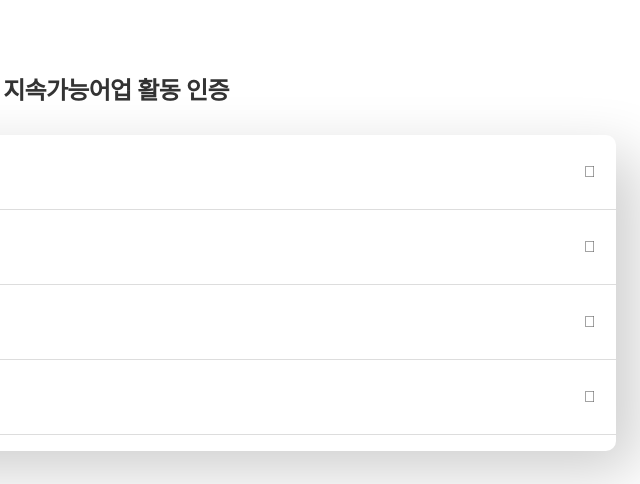
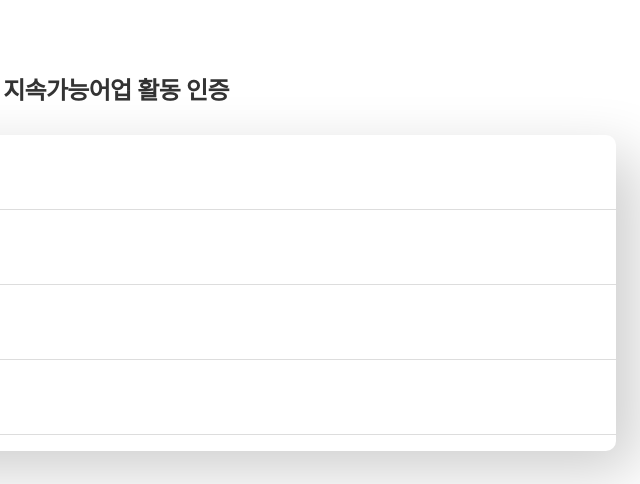
Before and after one commit to EUNAH-CHO/SILLAHP, a plain HTML site: page 2_5_Activity.html in a window 1280 px wide. Shown: the part 1740-2224 px from the top of the page, 524-1164 px from the left. Drawn offline with Linux system fonts and the light colour scheme; some icons are missing; a web font is replaced by a local one.

Commit message:
활동인증서 스크롤다운 font-famil 수정

```diff
--- a/css/esg.css
+++ b/css/esg.css
@@ -764,7 +764,7 @@ html, body {font-family: "GmarketSansMedium", sans-serif;}*/
     display: inline-block;
     position: absolute; top: 50%; right: 20px;
     transform: translateY(-50%);
-    /* font-family: xeicon;  */
+    font-family: xeicon;
     font-weight: bold;
     color: #666;
     transition: all 0.3s;
```
